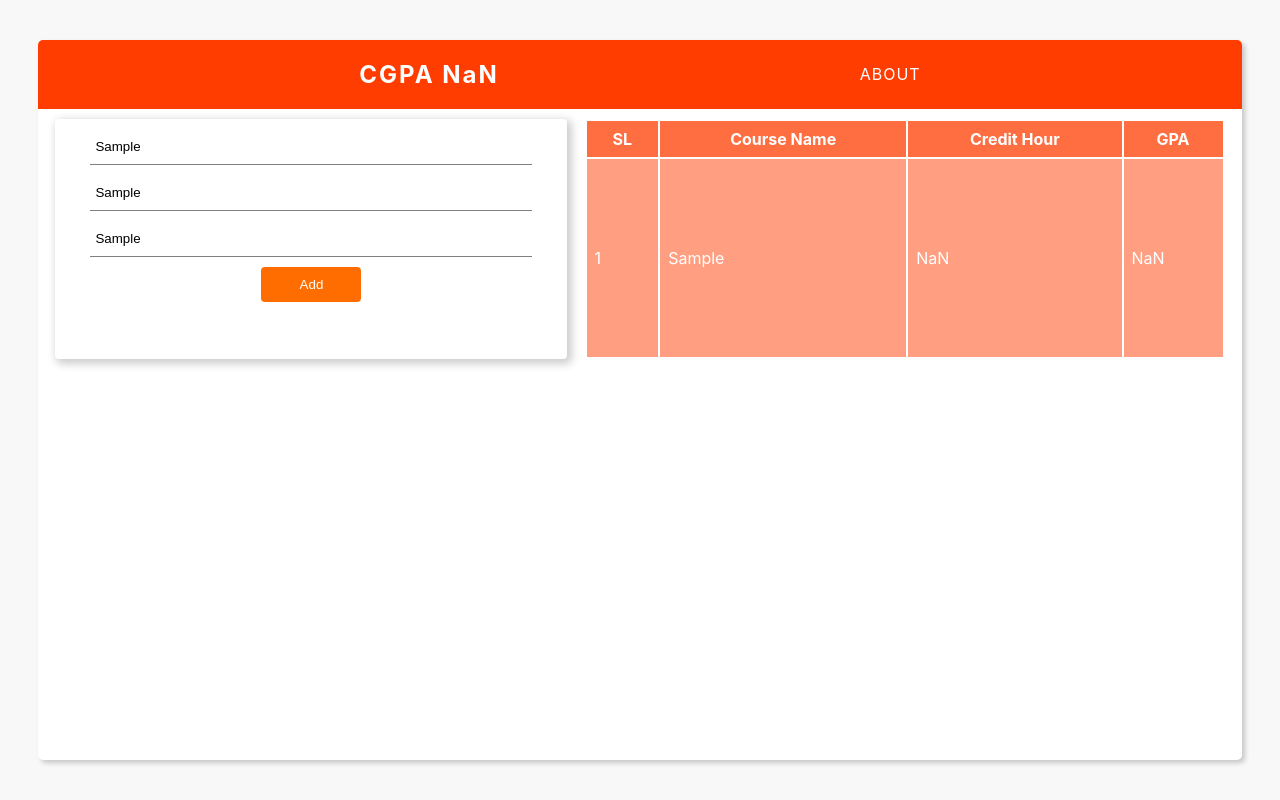
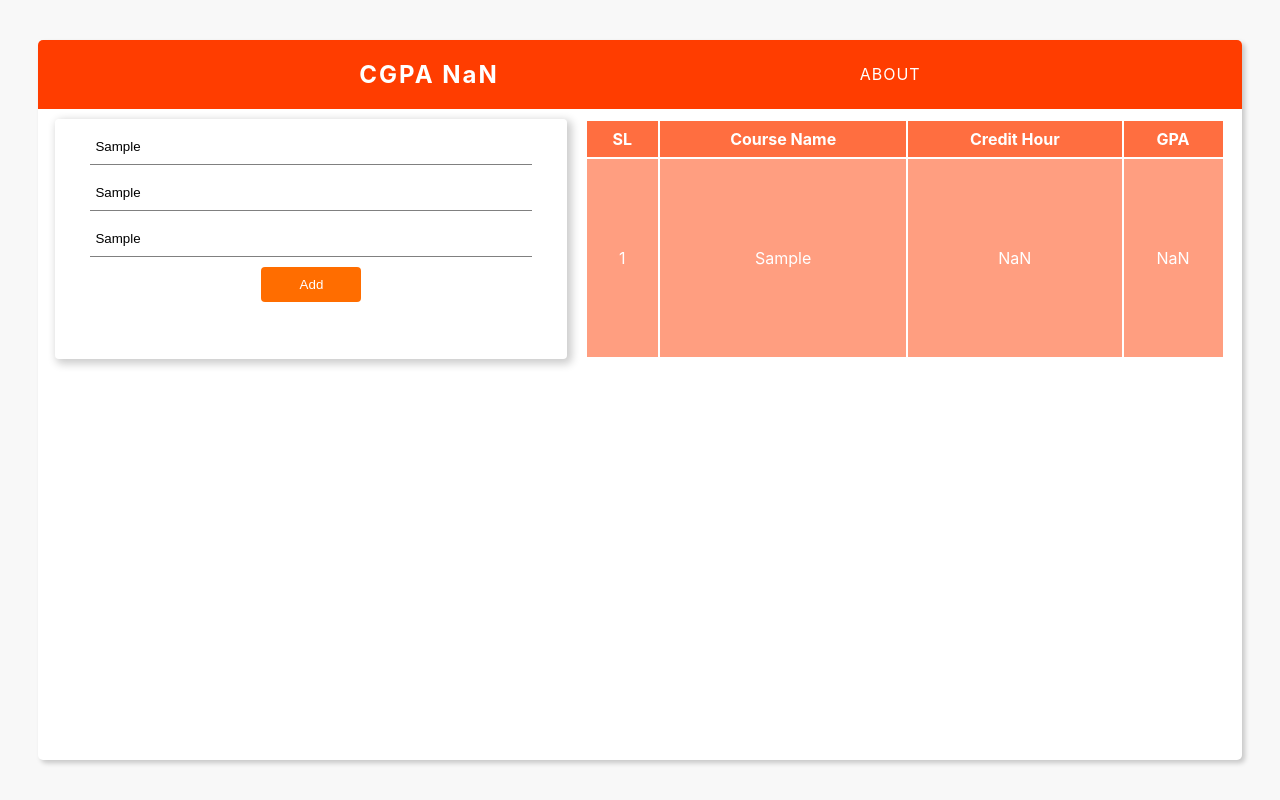
Before and after one commit to symonhasan/cgpa, a React (Create React App) app: page / in a window 1280 px wide. Both pictures are taken after typing "Sample", "Sample", "Sample" into the empty fields and a click on the button "Add". Built offline with nearby package versions, Linux system fonts and the light colour scheme.

Commit message:
modified table.css

```diff
--- a/src/Componants/Table.css
+++ b/src/Componants/Table.css
@@ -12,3 +12,6 @@
     background-color: #FF9E80;
     color: white;
 }
+.course-list tbody{
+    text-align: center;
+}
```
